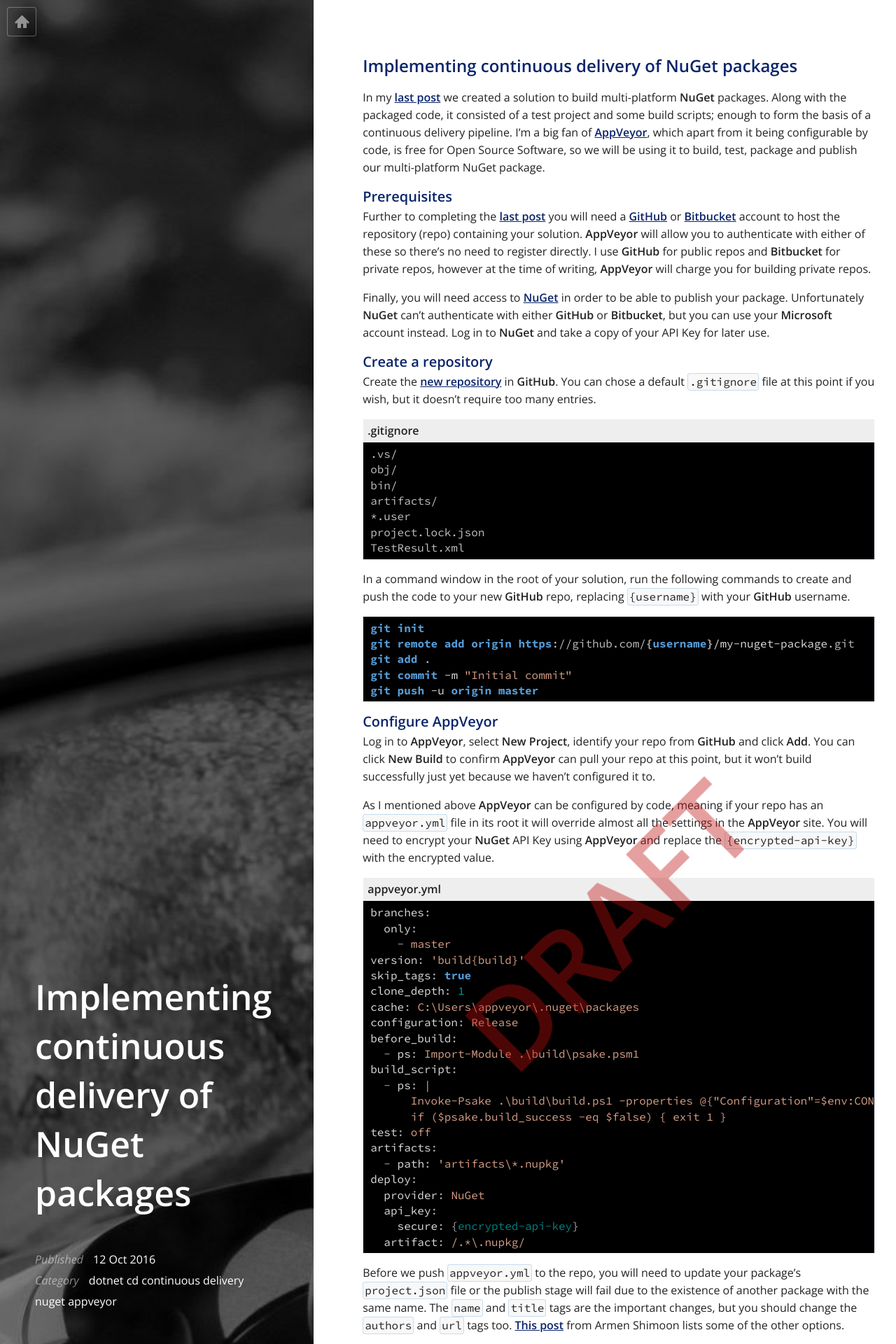
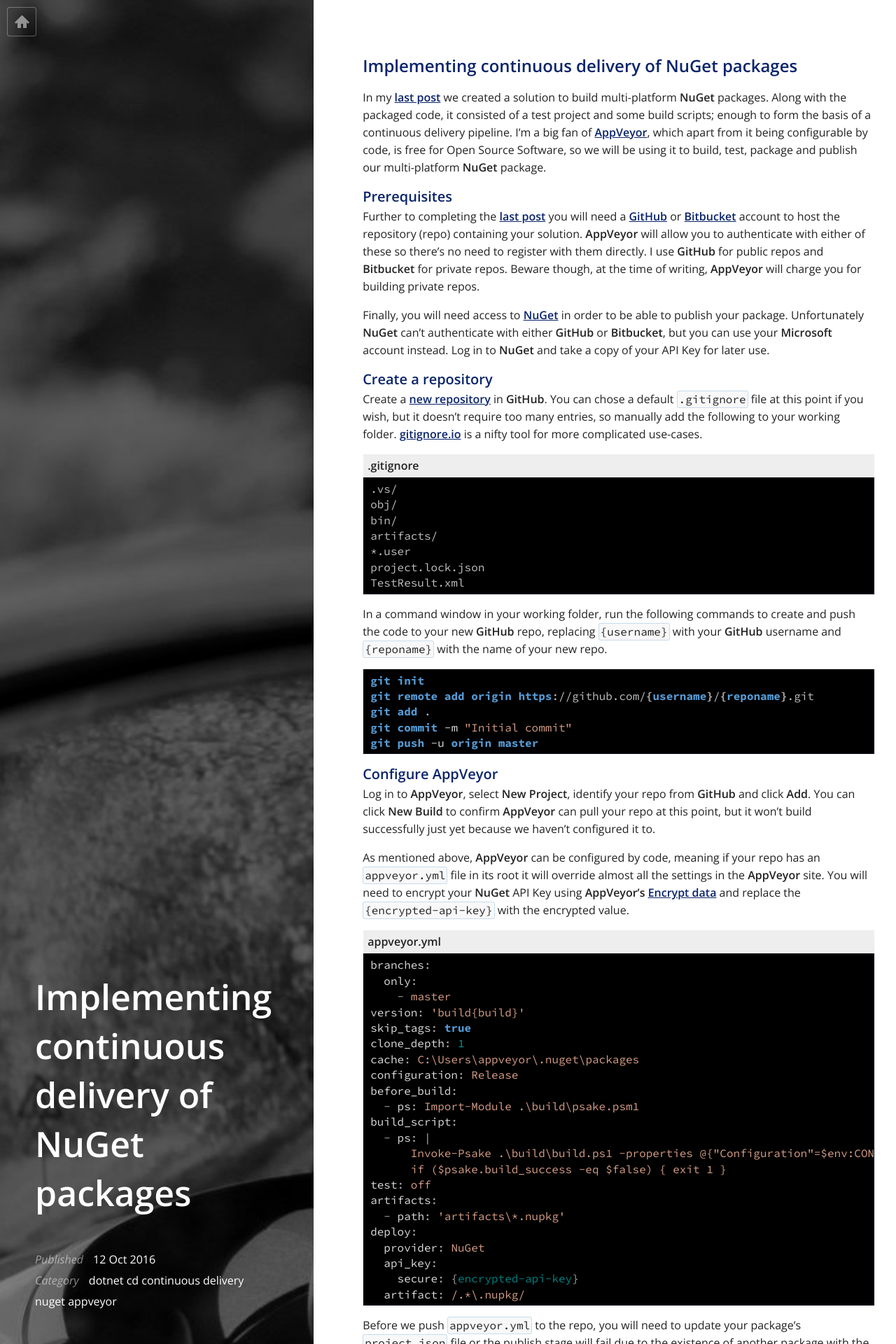
Before and after one commit to acraven/acraven.github.io, a Jekyll site: the page built from _posts/2016-10-12-continuous-delivery-of-nuget-packages.md, in a window 1280 px wide. Shown: the top 1920 px of the page at 70% size. Built offline with Jekyll 4.4.1, drawn with Linux system fonts in a browser that asks for light colours; nearby versions of some CDN libraries; some of the changed text lies outside the part shown.

Commit message:
Publish continuous delivery of nuget packages

```diff
--- a/_posts/2016-10-12-continuous-delivery-of-nuget-packages.md
+++ b/_posts/2016-10-12-continuous-delivery-of-nuget-packages.md
@@ -4,18 +4,16 @@
 date: 2016-10-12
 categories: dotnet cd continuous delivery nuget appveyor
 featured_image: /images/cover.jpg
-tags:
-- draft
 ---
-In my [last post]({% post_url 2016-10-11-building-multi-platform-nuget-packages %}) we created a solution to build multi-platform **NuGet** packages. Along with the packaged code, it consisted of a test project and some build scripts; enough to form the basis of a continuous delivery pipeline.  I'm a big fan of [AppVeyor](https://www.appveyor.com/){:target="_blank"}, which apart from it being configurable by code, is free for Open Source Software, so we will be using it to build, test, package and publish our multi-platform NuGet package.
+In my [last post]({% post_url 2016-10-11-building-multi-platform-nuget-packages %}) we created a solution to build multi-platform **NuGet** packages. Along with the packaged code, it consisted of a test project and some build scripts; enough to form the basis of a continuous delivery pipeline.  I'm a big fan of [AppVeyor](https://www.appveyor.com/){:target="_blank"}, which apart from it being configurable by code, is free for Open Source Software, so we will be using it to build, test, package and publish our multi-platform **NuGet** package.
 
 ### Prerequisites
-Further to completing the [last post]({% post_url 2016-10-11-building-multi-platform-nuget-packages %}){:target="_blank"} you will need a [GitHub](https://github.com/){:target="_blank"} or [Bitbucket](https://bitbucket.org/product){:target="_blank"} account to host the repository (repo) containing your solution. **AppVeyor** will allow you to authenticate with either of these so there's no need to register directly. I use **GitHub** for public repos and **Bitbucket** for private repos, however at the time of writing, **AppVeyor** will charge you for building private repos.
+Further to completing the [last post]({% post_url 2016-10-11-building-multi-platform-nuget-packages %}){:target="_blank"} you will need a [GitHub](https://github.com/){:target="_blank"} or [Bitbucket](https://bitbucket.org/product){:target="_blank"} account to host the repository (repo) containing your solution. **AppVeyor** will allow you to authenticate with either of these so there's no need to register with them directly. I use **GitHub** for public repos and **Bitbucket** for private repos. Beware though, at the time of writing, **AppVeyor** will charge you for building private repos.
 
 Finally, you will need access to [NuGet](https://www.nuget.org/){:target="_blank"} in order to be able to publish your package. Unfortunately **NuGet** can't authenticate with either **GitHub** or **Bitbucket**, but you can use your **Microsoft** account instead. Log in to **NuGet** and take a copy of your API Key for later use.
 
 ### Create a repository
-Create the [new repository](https://github.com/new){:target="_blank"} in **GitHub**. You can chose a default `.gitignore` file at this point if you wish, but it doesn't require too many entries.
+Create a [new repository](https://github.com/new){:target="_blank"} in **GitHub**. You can chose a default `.gitignore` file at this point if you wish, but it doesn't require too many entries, so manually add the following to your working folder. [gitignore.io](https://www.gitignore.io/) is a nifty tool for more complicated use-cases.
 
 <div class="figcaption">.gitignore</div>
 {% highlight text %}
@@ -28,11 +26,11 @@
 TestResult.xml
 {% endhighlight %}
 
-In a command window in the root of your solution, run the following commands to create and push the code to your new **GitHub** repo, replacing `{username}` with your **GitHub** username.
+In a command window in your working folder, run the following commands to create and push the code to your new **GitHub** repo, replacing `{username}` with your **GitHub** username and `{reponame}` with the name of your new repo.
 
 {% highlight batch %}
 git init
-git remote add origin https://github.com/{username}/my-nuget-package.git
+git remote add origin https://github.com/{username}/{reponame}.git
 git add .
 git commit -m "Initial commit"
 git push -u origin master
@@ -42,7 +40,7 @@
 
 Log in to **AppVeyor**, select **New Project**, identify your repo from **GitHub** and click **Add**. You can click **New Build** to confirm **AppVeyor** can pull your repo at this point, but it won't build successfully just yet because we haven't configured it to.
 
-As I mentioned above **AppVeyor** can be configured by code, meaning if your repo has an `appveyor.yml` file in its root it will override almost all the settings in the **AppVeyor** site. You will need to encrypt your **NuGet** API Key using **AppVeyor** and replace the `{encrypted-api-key}` with the encrypted value.
+As mentioned above, **AppVeyor** can be configured by code, meaning if your repo has an `appveyor.yml` file in its root it will override almost all the settings in the **AppVeyor** site. You will need to encrypt your **NuGet** API Key using **AppVeyor's** [Encrypt data](https://ci.appveyor.com/tools/encrypt) and replace the `{encrypted-api-key}` with the encrypted value.
 
 <div class="figcaption">appveyor.yml</div>
 {% highlight yml %}
@@ -79,12 +77,12 @@
    "name": "Example.MultiPlatform",
    "title": "Example.MultiPlatform",
    "description": "Multi-platform library",
-   "authors": [ "Andrew Craven" ],
+   "authors": [ "{yourname}" ],
    "packOptions": {
       "tags": [ "multi-platform", "example" ],
       "repository": {
          "type": "git",
-         "url": "git://github.com/acraven/my-nuget-package"
+         "url": "git://github.com/{username}/{reponame}"
       }
    },
    "frameworks": {
```
Also changed, not shown: other parts of _posts/2016-10-12-continuous-delivery-of-nuget-packages.md (+2 -2 lines).
